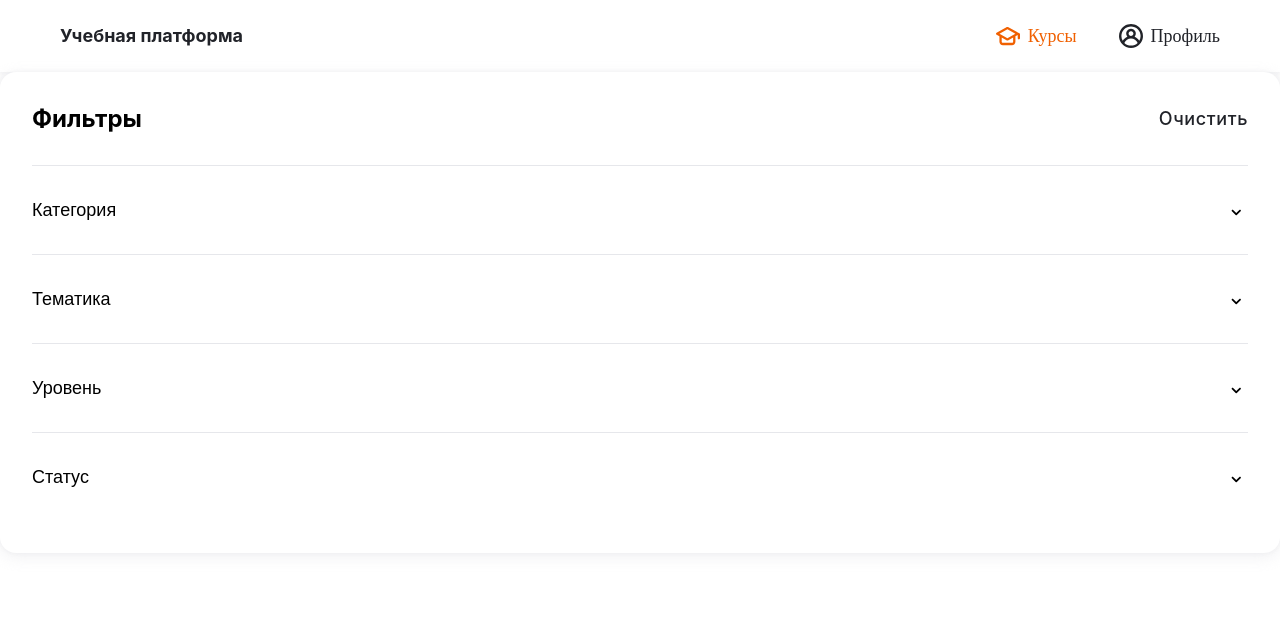
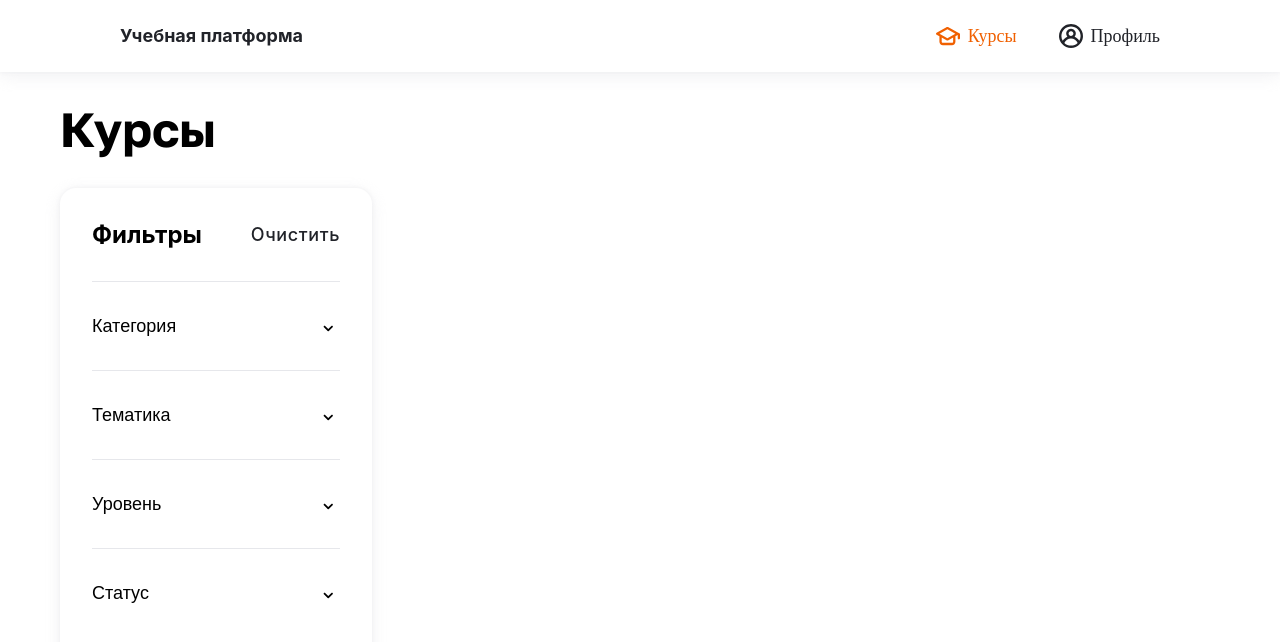
Before and after one commit to Studio-Yandex-Practicum/lizaalert_frontend, a React (Create React App) app: page / in a window 1280 px wide. Shown: the top 642 px of the page. Built offline with nearby package versions, Linux system fonts and the light colour scheme.

Commit message:
#7 - filters + common styles for container and typography

```diff
--- a/src/components/molecules/checkbox/checkbox.jsx
+++ b/src/components/molecules/checkbox/checkbox.jsx
@@ -38,6 +38,7 @@ function Checkbox({
         name={name}
         value={value}
         defaultChecked={checked}
+        checked={checked}
         onChange={onChange}
       />
       <Icon
--- a/src/components/molecules/tag/tag.jsx
+++ b/src/components/molecules/tag/tag.jsx
@@ -2,12 +2,18 @@ import PropTypes from 'prop-types';
 import styles from './tag.module.scss';
 import Icon from '../../atoms/icon/icon';
 
-function Tag({ text, onClick }) {
+function Tag({ text, onClick, className, value }) {
   if (onClick) {
     return (
-      <div className={styles.tag}>
+      <div className={`${className} ${styles.tag}`}>
         <p className={styles.text}>{text}</p>
-        <button className={styles.button} type="button" onClick={onClick}>
+        <button
+          className={styles.button}
+          type="button"
+          onClick={() => {
+            onClick(value);
+          }}
+        >
           <Icon
             type="xSolid"
             maxWidth={20}
@@ -20,7 +26,7 @@ function Tag({ text, onClick }) {
   }
 
   return (
-    <div className={styles.tag}>
+    <div className={`${className} ${styles.tag}`}>
       <p className={styles.text}>{text}</p>
     </div>
   );
@@ -29,10 +35,14 @@ function Tag({ text, onClick }) {
 Tag.propTypes = {
   text: PropTypes.string.isRequired,
   onClick: PropTypes.func,
+  className: PropTypes.string,
+  value: PropTypes.string,
 };
 
 Tag.defaultProps = {
   onClick: null,
+  className: '',
+  value: null,
 };
 
 export default Tag;
--- a/src/components/organisms/filter/filter.jsx
+++ b/src/components/organisms/filter/filter.jsx
@@ -1,32 +1,135 @@
-import React from 'react';
+import React, { useState } from 'react';
+import PropTypes from 'prop-types';
 import Button from '../../molecules/button/button';
 import Accordion from '../../templates/accordion/accordion';
 import Card from '../../templates/card/card';
 import styles from './filter.module.scss';
+import Checkbox from '../../molecules/checkbox/checkbox';
+import Tag from '../../molecules/tag/tag';
 
-function Filter() {
+function Filter({ className }) {
+  const filters = [
+    {
+      name: { label: 'Категория', value: 'category' },
+      options: [],
+    },
+    {
+      name: { label: 'Тематика', value: 'theme' },
+      options: [],
+    },
+    {
+      name: { label: 'Уровень', value: 'level' },
+      options: [
+        { label: 'Новичок', value: 'new', name: 'level' },
+        { label: 'Бывалый', value: 'experienced', name: 'level' },
+        { label: 'Профессионал', value: 'professional', name: 'level' },
+      ],
+    },
+    {
+      name: { label: 'Статус', value: 'status' },
+      options: [
+        { label: 'Не активный', value: 'not-active', name: 'status' },
+        { label: 'Вы записаны', value: 'booked', name: 'status' },
+        { label: 'Активный', value: 'acctive', name: 'status' },
+        { label: 'Пройден', value: 'finished', name: 'status' },
+      ],
+    },
+  ];
+
+  const [selection, setSelection] = useState([]);
+
+  const filterChangeHandler = (filter) => {
+    const filterIndex = selection.findIndex(
+      (item) => item.value === filter.value && item.name === filter.name
+    );
+    if (filterIndex < 0) {
+      setSelection([...selection, filter]);
+    } else {
+      const newFilters = [...selection];
+      newFilters.splice(filterIndex, 1);
+      setSelection(newFilters);
+    }
+  };
+
+  const filterResetHandler = (evt) => {
+    evt.preventDefault();
+    setSelection([]);
+  };
+
+  const countSectionSelection = (section) => {
+    const sectionChoice = selection.filter(
+      (item) => item.name === section.name.value
+    );
+
+    return sectionChoice.length > 0
+      ? `${section.name.label} (${sectionChoice.length})`
+      : section.name.label;
+  };
+
+  const tagClickHandler = (value) => {
+    setSelection(selection.filter((filter) => filter.value !== value));
+  };
+
   return (
-    <div>
-      <Card className={styles.filter}>
+    <div className={className}>
+      <Card className={styles.filters}>
         <div className={styles.header}>
           <h2>Фильтры</h2>
-          <Button view="text">Очистить</Button>
+          <Button view="text" onClick={filterResetHandler}>
+            Очистить
+          </Button>
         </div>
-        <Accordion title="Категория" className={styles.filterAccordion}>
-          <p> Accordion content</p>
-        </Accordion>
-        <Accordion title="Тематика" className={styles.filterAccordion}>
-          <p> Accordion content</p>
-        </Accordion>
-        <Accordion title="Уровень" className={styles.filterAccordion}>
-          <p> Accordion content</p>
-        </Accordion>
-        <Accordion title="Статус" className={styles.filterAccordion}>
-          <p> Accordion content</p>
-        </Accordion>
+        {filters.map((section) => (
+          <Accordion
+            title={countSectionSelection(section)}
+            key={section.name.value}
+            className={styles.filterAccordion}
+          >
+            {section.options.map((checkbox) => {
+              const isChecked =
+                selection.findIndex(
+                  (filter) =>
+                    filter.name === checkbox.name &&
+                    filter.value === checkbox.value
+                ) >= 0;
+              return (
+                <Checkbox
+                  key={checkbox.value}
+                  className={styles.checkbox}
+                  name={section.name.value}
+                  value={checkbox.value}
+                  labelText={checkbox.label}
+                  checked={isChecked}
+                  onChange={() => {
+                    filterChangeHandler(checkbox);
+                  }}
+                />
+              );
+            })}
+          </Accordion>
+        ))}
       </Card>
+      <div className={styles.selection}>
+        {selection.map((filter) => (
+          <Tag
+            key={filter.value}
+            text={filter.label}
+            value={filter.value}
+            onClick={tagClickHandler}
+            className={styles.tag}
+          />
+        ))}
+      </div>
     </div>
   );
 }
 
+Filter.defaultProps = {
+  className: '',
+};
+
+Filter.propTypes = {
+  className: PropTypes.string,
+};
+
 export default Filter;
--- a/src/components/organisms/filter/filter.module.scss
+++ b/src/components/organisms/filter/filter.module.scss
@@ -23,3 +23,21 @@
     color: color-variables.$color-hover;
   }
 }
+
+.checkbox {
+  margin-bottom: 20px;
+}
+
+.filters {
+  margin-bottom: 32px;
+}
+
+.selection {
+  display: flex;
+  flex-wrap: wrap;
+}
+
+.tag {
+  margin-right: 8px;
+  margin-bottom: 12px;
+}
--- a/src/components/pages/courses/courses.jsx
+++ b/src/components/pages/courses/courses.jsx
@@ -1,9 +1,14 @@
 import Filter from '../../organisms/filter/filter';
+import styles from './courses.module.scss';
 
 function Courses() {
   return (
-    <div>
-      <Filter />
+    <div className="container">
+      <h2 className={`heading h1 ${styles.heading}`}>Курсы</h2>
+      <div className={styles.courses}>
+        <Filter className={styles.filters} />
+        <ul className={styles.list} />
+      </div>
     </div>
   );
 }
--- /dev/null
+++ b/src/components/pages/courses/courses.module.scss
@@ -0,0 +1,20 @@
+.heading {
+  margin-top: 32px;
+  margin-bottom: 32px;
+}
+
+.courses {
+  display: flex;
+}
+
+.filters {
+  width: 312px;
+  margin-right: 24px;
+}
+
+.list {
+  list-style: none;
+  margin: 0;
+  padding: 0;
+  width: calc(100% - 336px);
+}
--- a/src/components/templates/header/header.jsx
+++ b/src/components/templates/header/header.jsx
@@ -10,7 +10,7 @@ function Header() {
 
   return (
     <header className={styles.header}>
-      <div className={styles.headerContainer}>
+      <div className={`container ${styles.headerContainer}`}>
         <NavLink to={routes.courses.path} className={styles.headerTextLink}>
           <h1 className={styles.headerText}>Учебная платформа</h1>
         </NavLink>
--- a/src/components/templates/header/header.module.scss
+++ b/src/components/templates/header/header.module.scss
@@ -4,9 +4,10 @@
   box-shadow: 0px 0px 4px rgba(231, 232, 235, 0.6), 0px 4px 16px rgba(231, 232, 235, 0.6);
   padding: 0 60px;
   &Container {
-    margin: 0 auto;
-    max-width: 1320px;
-    padding: 24px 0;
+    // margin: 0 auto;
+    // max-width: 1320px;
+    padding-top: 24px;
+    padding-bottom: 24px;
     font-weight: 500;
     display: flex;
     justify-content: space-between;
--- /dev/null
+++ b/src/styles/container.scss
@@ -0,0 +1,7 @@
+.container {
+  max-width: 1440px;
+  padding-left: 60px;
+  padding-right: 60px;
+  margin-left: auto;
+  margin-right: auto;
+}
--- a/src/styles/index.scss
+++ b/src/styles/index.scss
@@ -1,4 +1,6 @@
 @import "../assets/fonts/fonts.css";
+@import "./container.scss";
+@import "./typography.scss";
 
 body {
   margin: 0;
--- /dev/null
+++ b/src/styles/typography.scss
@@ -0,0 +1,27 @@
+@use './font-variables';
+
+.heading {
+  font-family: font-variables.$mainFont;
+  font-weight: 700;
+  margin: 0;
+
+  &.h1 {
+    font-size: font-variables.$font-size-xxl;
+    line-height: 108%;
+  }
+
+  &.h2 {
+    font-size: font-variables.$font-size-xl;
+    line-height: 112%;
+  }
+
+  &.h3 {
+    font-size: font-variables.$font-size-l;
+    line-height: 117%;
+  }
+
+  &.sub {
+    font-size: font-variables.$font-size-m;
+    line-height: 133%;
+  }
+}
```
